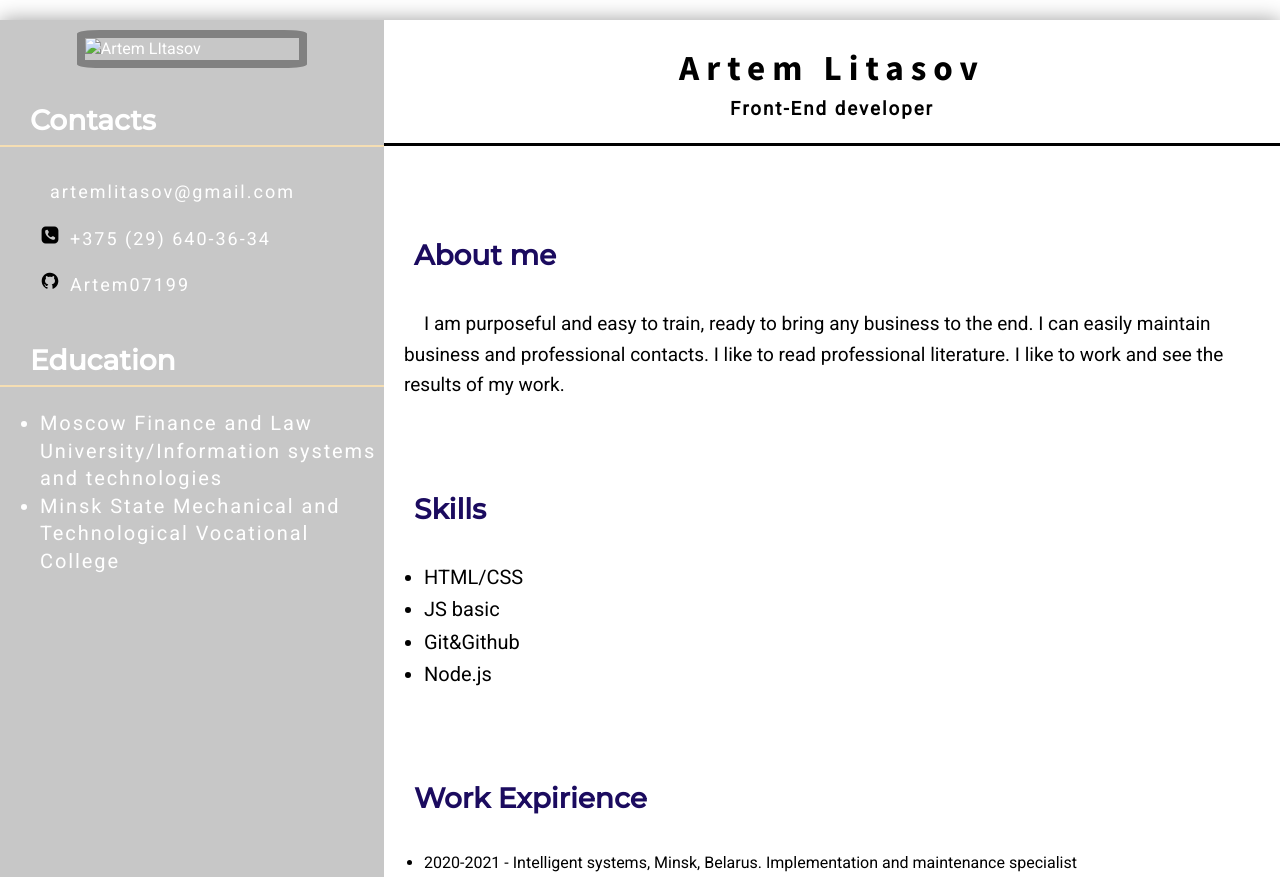
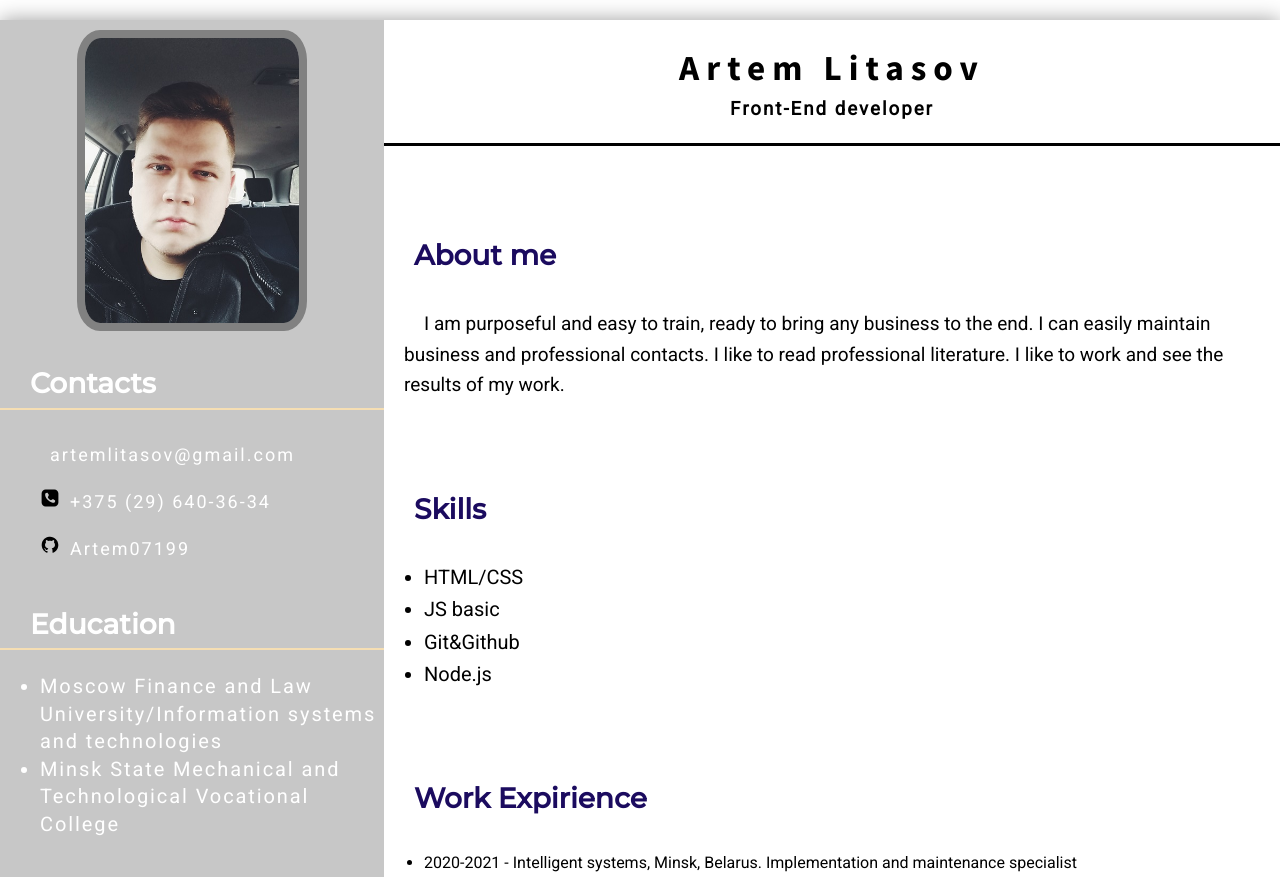
Before and after one commit to Artem07199/rsschool-cv, a plain HTML site: page index.html in a window 1280 px wide. Shown: the top 877 px of the page. Drawn offline with Linux system fonts and the light colour scheme.

Commit message:
fix: add img

```diff
--- a/index.html
+++ b/index.html
@@ -15,7 +15,7 @@
         <main class="main">
             <div class="left">
             <figure class="left-figure">
-                <img class="left-img" src=".incon.JPG" alt="Artem LItasov">
+                <img class="left-img" src="./incon.JPG" alt="Artem LItasov">
             </figure>
                 <section class="contacts">
                     <h2 class="left_title">Contacts</h2>
```
